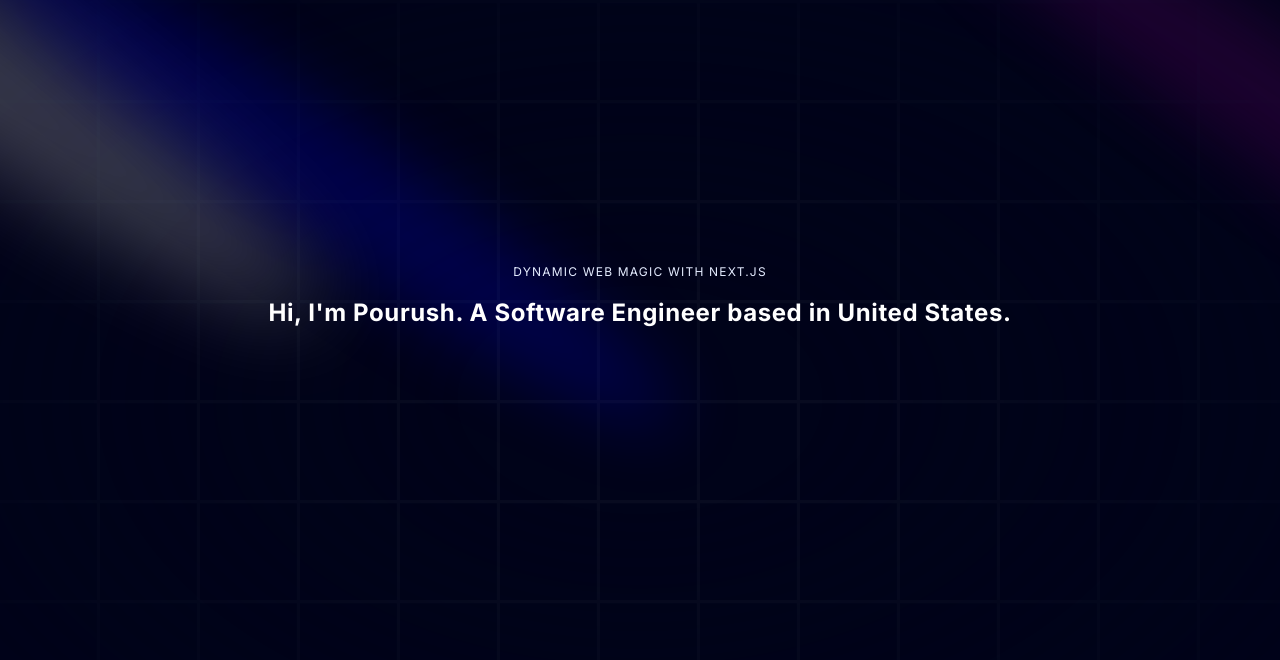
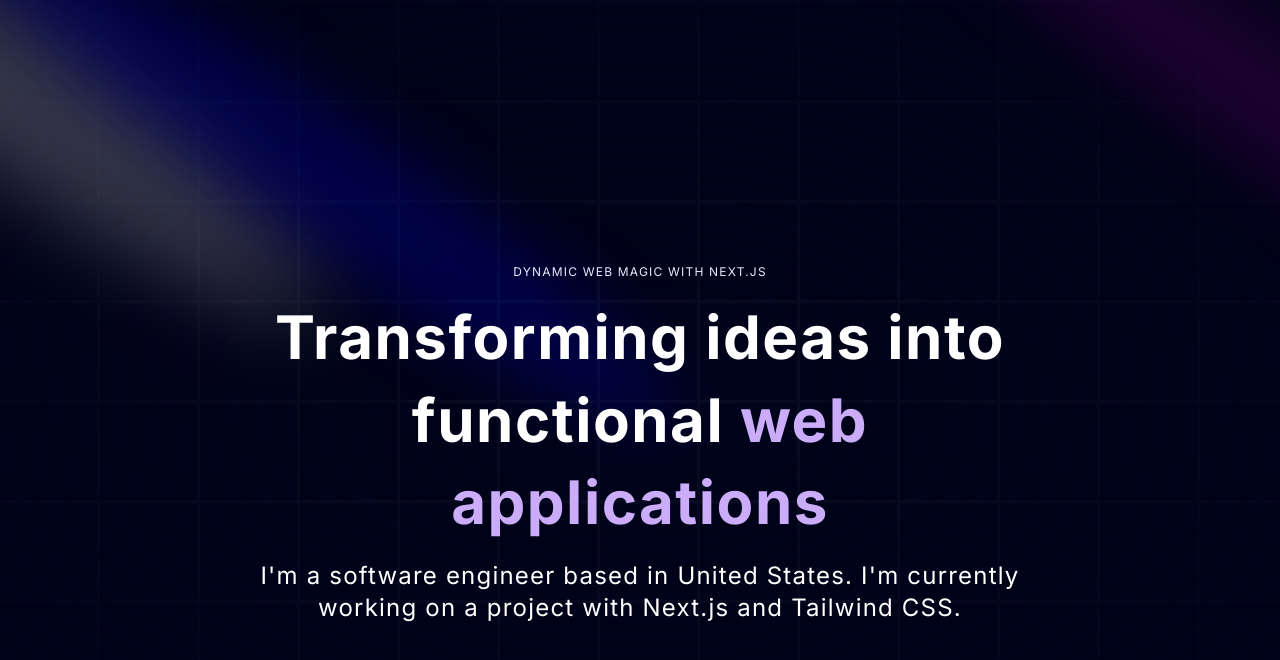
Before and after one commit to Pourush1/Website, a Next.js app: page / in a window 1280 px wide. Shown: the top 660 px of the page. Built offline with nearby package versions, Linux system fonts and the light colour scheme.

Commit message:
Update Hero component text and layout; enhance TextGenerateEffect styles for improved visual presentation.

```diff
--- a/components/Hero.tsx
+++ b/components/Hero.tsx
@@ -36,8 +36,12 @@ const Hero = () => {
           </p>
           <TextGenerateEffect
             className="text-center text-[40px] md:text-5xl lg:text-6xl"
-            words="Hi, I'm Pourush. A Software Engineer based in United States."
+            words="Transforming ideas into functional web applications"
           />
+          <p className="text-center md:tracking-wider mb-4 text-sm md:text-lg lg:text-2xl">
+            I'm a software engineer based in United States. I'm currently
+            working on a project with Next.js and Tailwind CSS.
+          </p>
         </div>
       </div>
     </div>
--- a/components/ui/TextGenerationEffect.tsx
+++ b/components/ui/TextGenerationEffect.tsx
@@ -37,7 +37,9 @@ export const TextGenerateEffect = ({
           return (
             <motion.span
               key={word + idx}
-              className="dark:text-white text-black opacity-0"
+              className={` ${
+                idx > 3 ? "text-purple" : "dark:text-white text-black"
+              } opacity-0`}
               style={{
                 filter: filter ? "blur(10px)" : "none",
               }}
@@ -52,8 +54,8 @@ export const TextGenerateEffect = ({
 
   return (
     <div className={cn("font-bold", className)}>
-      <div className="mt-4">
-        <div className=" dark:text-white text-black text-2xl leading-snug tracking-wide">
+      <div className="my-4">
+        <div className=" dark:text-white text-black leading-snug tracking-wide">
           {renderWords()}
         </div>
       </div>
```
